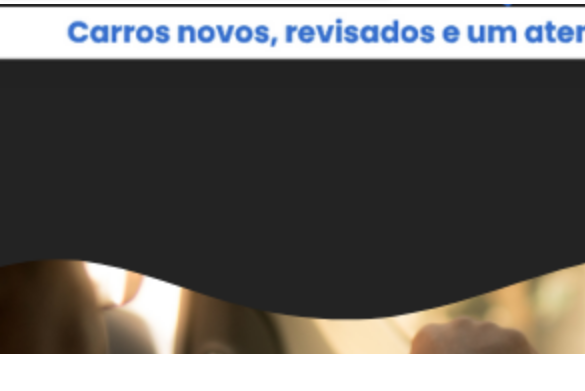
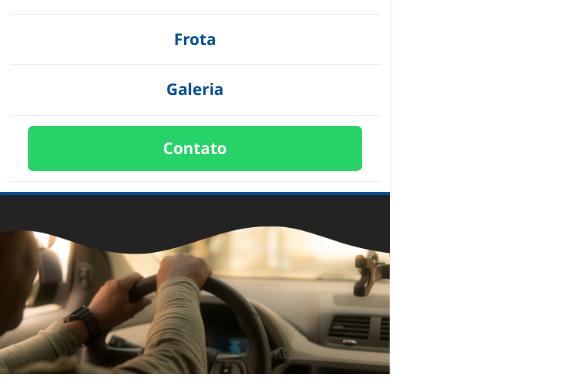
Before and after one commit to Seven-Car/seven-car, a plain HTML site: page index.html in a window 390 px wide. Shown: the part 126-517 px from the top of the page, 585 px wide, since content can reach past the window. Drawn offline with Linux system fonts and the light colour scheme.

Commit message:
Update index.html

```diff
--- a/index.html
+++ b/index.html
@@ -32,9 +32,9 @@
             line-height: 1.6;
             color: var(--dark-color);
             background-color: white;
-            /* FORÇA O LAYOUT DE DESKTOP em todos os dispositivos (inclui menu cortado no mobile) */
+            /* DESKTOP: FORÇA A LARGURA MÍNIMA */
             min-width: 1000px;
-            /* Espaçamento no topo para o conteúdo não ficar atrás do cabeçalho fixo */
+            /* Espaçamento para o cabeçalho fixo no desktop */
             padding-top: 130px;
         }
 
@@ -82,7 +82,7 @@
             background: white;
             padding: 10px 0;
             border-bottom: 3px solid var(--primary-color);
-            /* POSICIONAMENTO FIXO: Fica no topo da tela acompanhando o scroll */
+            /* FICA NO TOPO DA TELA ACOMPANHANDO O SCROLL EM AMBOS */
             position: fixed;
             top: 0;
             width: 100%;
@@ -94,7 +94,6 @@
             display: flex;
             justify-content: space-between;
             align-items: center;
-            /* Garante que o menu mantenha a largura de desktop */
             width: 90%;
             max-width: 1200px;
             margin: auto;
@@ -124,7 +123,6 @@
             transition: color 0.3s;
         }
 
-        /* ESTILO DO BOTÃO DE WHATSAPP NO HEADER */
         nav ul li .btn-header-whatsapp {
             background-color: var(--whatsapp-color);
             color: white;
@@ -148,7 +146,7 @@
             display: none;
         }
 
-        /* --- DEMAIS SEÇÕES (VANTAGENS, FROTA, CONTATO) mantêm o estilo desktop fixo --- */
+        /* --- DEMAIS SEÇÕES (ESTILOS PADRÃO) --- */
 
         .galeria-grid {
             display: grid;
@@ -185,20 +183,70 @@
         }
 
         /* ****************************************************** */
-        /* --- TROCA DE BANNER PARA CELULAR (ÚNICA EXCEÇÃO) --- */
+        /* --- AJUSTES PARA CELULAR (TOTALMENTE RESPONSIVO) --- */
         /* ****************************************************** */
         @media (max-width: 768px) {
 
-            /* Troca de banner para o otimizado para celular */
+            /* CORREÇÃO DE BUG: Permite que a página se ajuste à largura da tela e retira a rolagem lateral */
+            body {
+                min-width: unset;
+                padding-top: 150px;
+            }
+
+            /* 1. Otimização do Cabeçalho (Barra Fica Fixa e Visível) */
+            header .container {
+                flex-direction: column; /* Empilha logo e menu */
+                align-items: center;
+                width: 95%; /* Usa mais espaço na tela */
+            }
+
+            header .logo img {
+                height: 70px;
+                margin-bottom: 10px;
+            }
+
+            nav {
+                width: 100%;
+            }
+
+            nav ul {
+                flex-direction: column; /* Links verticais */
+                width: 100%;
+            }
+
+            nav ul li {
+                width: 100%;
+                text-align: center;
+                border-bottom: 1px solid #eee;
+            }
+
+            nav ul li a {
+                padding: 12px 0;
+                color: var(--primary-color);
+            }
+
+            /* Garante que o botão Contato seja visível */
+            nav ul li .btn-header-whatsapp {
+                margin: 10px auto;
+                padding: 10px;
+                display: block;
+                width: 90%;
+                border-radius: 5px;
+                font-size: 1em;
+            }
+
+            /* 2. Troca de banner para o otimizado para celular */
             #hero {
-                background: url('banner-cell.png') no-repeat center center/contain;
+                background: url('banner-cell.png') no-repeat center center/cover;
                 height: 350px;
                 background-size: cover;
             }
 
-            /* O resto do layout (incluindo o header) mantém o min-width: 1000px do body
-               e será cortado, exigindo rolagem horizontal. */
-
+            /* 3. Otimização de Grids (Ajuste para coluna única no celular) */
+            .frota-grid, .galeria-grid, .vantagens-grid, .contato-links {
+                grid-template-columns: 1fr;
+                flex-direction: column;
+            }
         }
     </style>
 </head>
```
